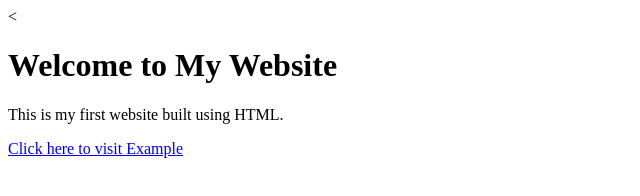
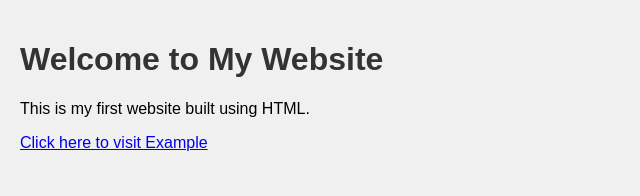
Before and after one commit to chichiix/kostspielig.chi, a plain HTML site: page index.html in a window 1280 px wide. Shown: the whole page, without its empty margins (0-640 px from the left). Drawn offline with Linux system fonts and the light colour scheme.

Commit message:
add style

```diff
--- a/index.html
+++ b/index.html
@@ -4,9 +4,20 @@
     <meta charset="UTF-8">
     <meta name="viewport" content="width=device-width, initial-scale=1.0">
     <title>My First Website</title>
+    <style>
+        body {
+            font-family: Arial, sans-serif;
+            background-color: #f0f0f0;
+            margin: 0;
+            padding: 20px;
+        }
+        h1 {
+            color: #333;
+        }
+    </style>
 </head>
 <body>
-        <<h1>Welcome to My Website</h1>
+    <h1>Welcome to My Website</h1>
     <p>This is my first website built using HTML.</p>
     <a href="https://www.example.com">Click here to visit Example</a>
 </body>
```
Lines whose indentation alone changed are shown as unchanged.
